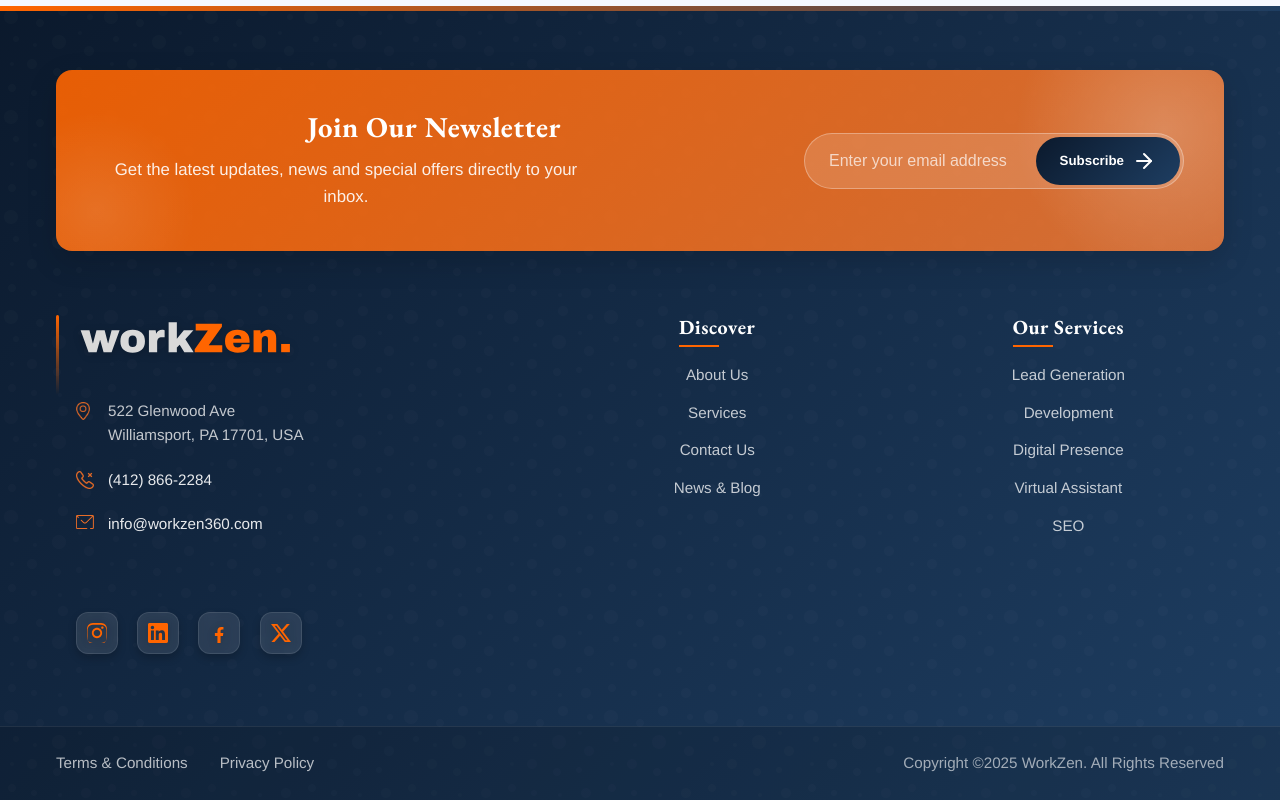
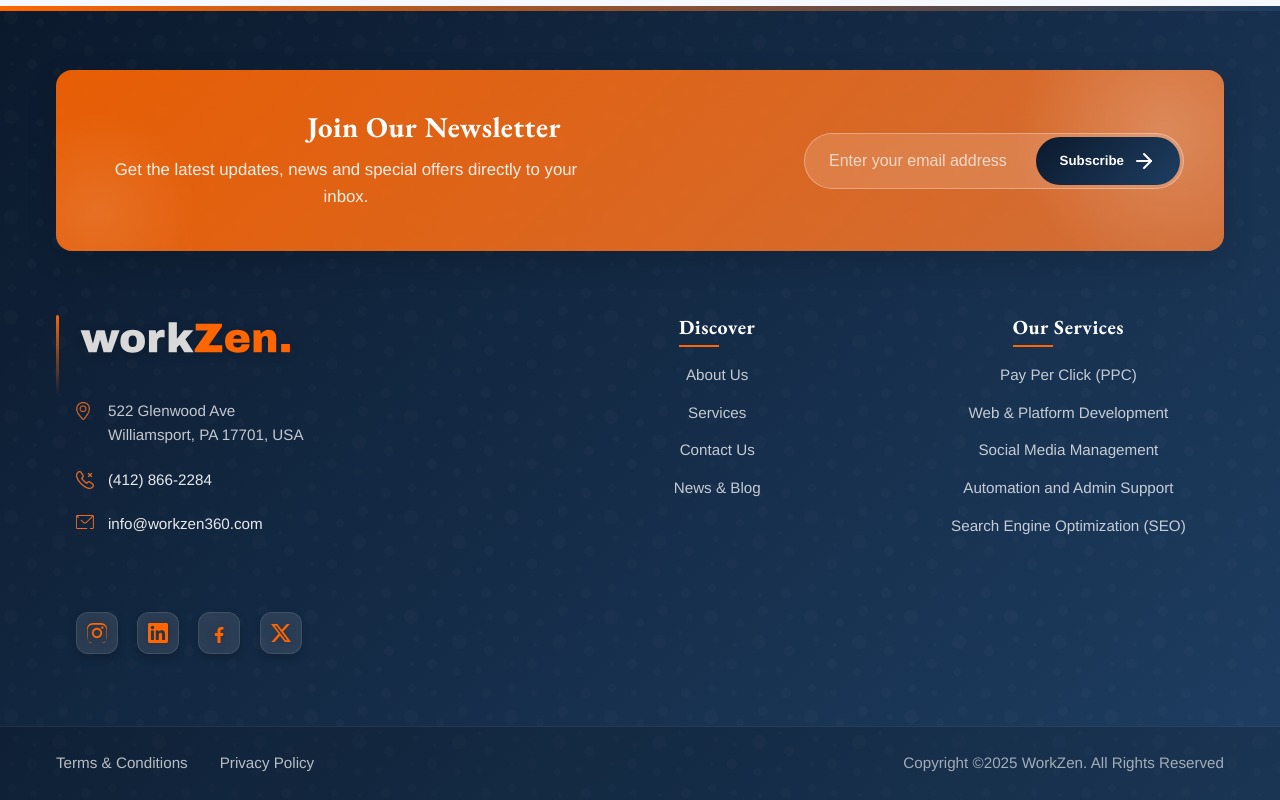
Before and after one commit to haseeb-io670/workzen-co-2.0, a React (Vite) app: page / in a window 1280 px wide. Shown: the part 7000-7800 px from the top of the page. Built offline with nearby package versions, Linux system fonts and the light colour scheme.

Commit message:
broken links fix

```diff
--- a/src/components/layout/footer.jsx
+++ b/src/components/layout/footer.jsx
@@ -88,11 +88,11 @@ const Footer = () => {
               <div className="footer-nav-column">
                 <h4>Our Services</h4>
                 <ul>
-                  <li><a href="/services/ppc">Lead Generation</a></li>
-                  <li><a href="/services/development">Development</a></li>
-                  <li><a href="/services/digital-presence">Digital Presence</a></li>
-                  <li><a href="/services/virtual-assistant">Virtual Assistant</a></li>
-                  <li><a href="/services/seo">SEO</a></li>
+                  <li><a href="/services/ppc">Pay Per Click (PPC)</a></li>
+                  <li><a href="/services/development">Web & Platform Development</a></li>
+                  <li><a href="/services/social-media">Social Media Management</a></li>
+                  <li><a href="/services/admin-support">Automation and Admin Support</a></li>
+                  <li><a href="/services/seo">Search Engine Optimization (SEO)</a></li>
                 </ul>
               </div>
             </div>
```
